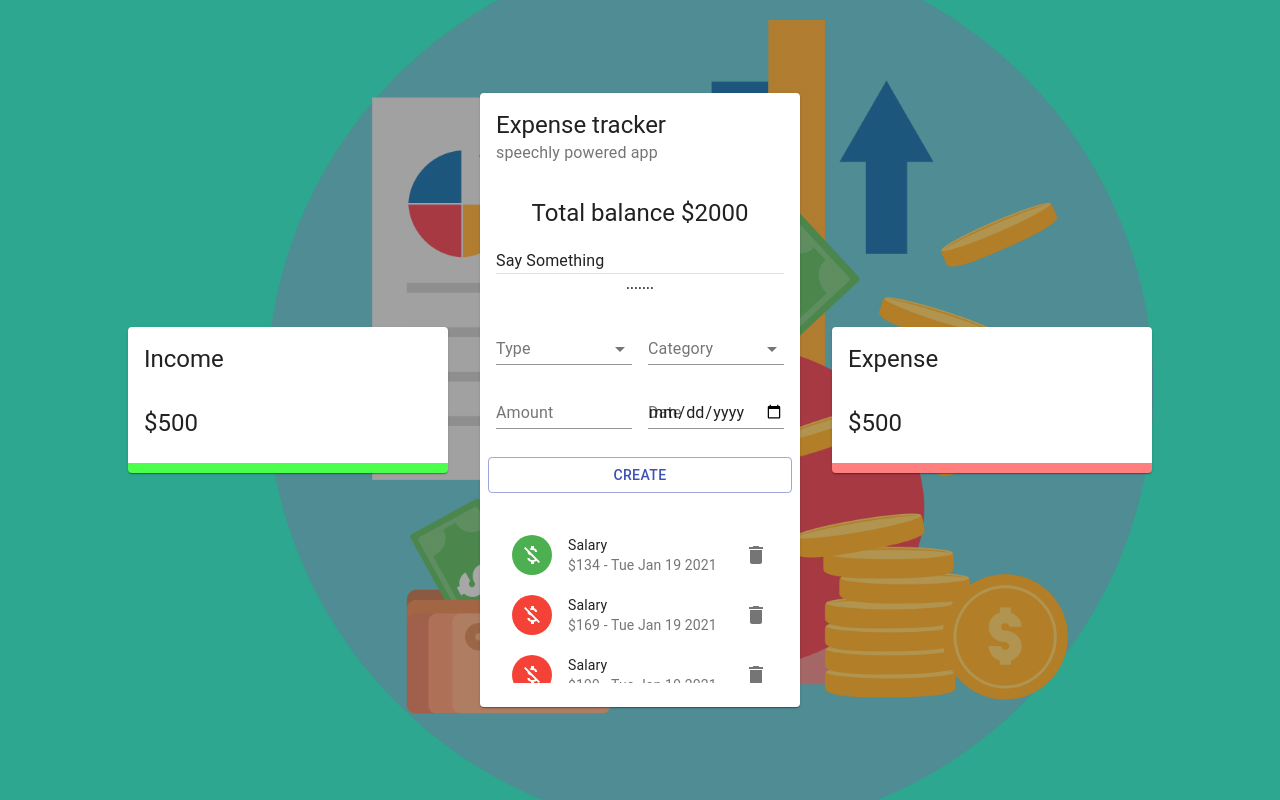
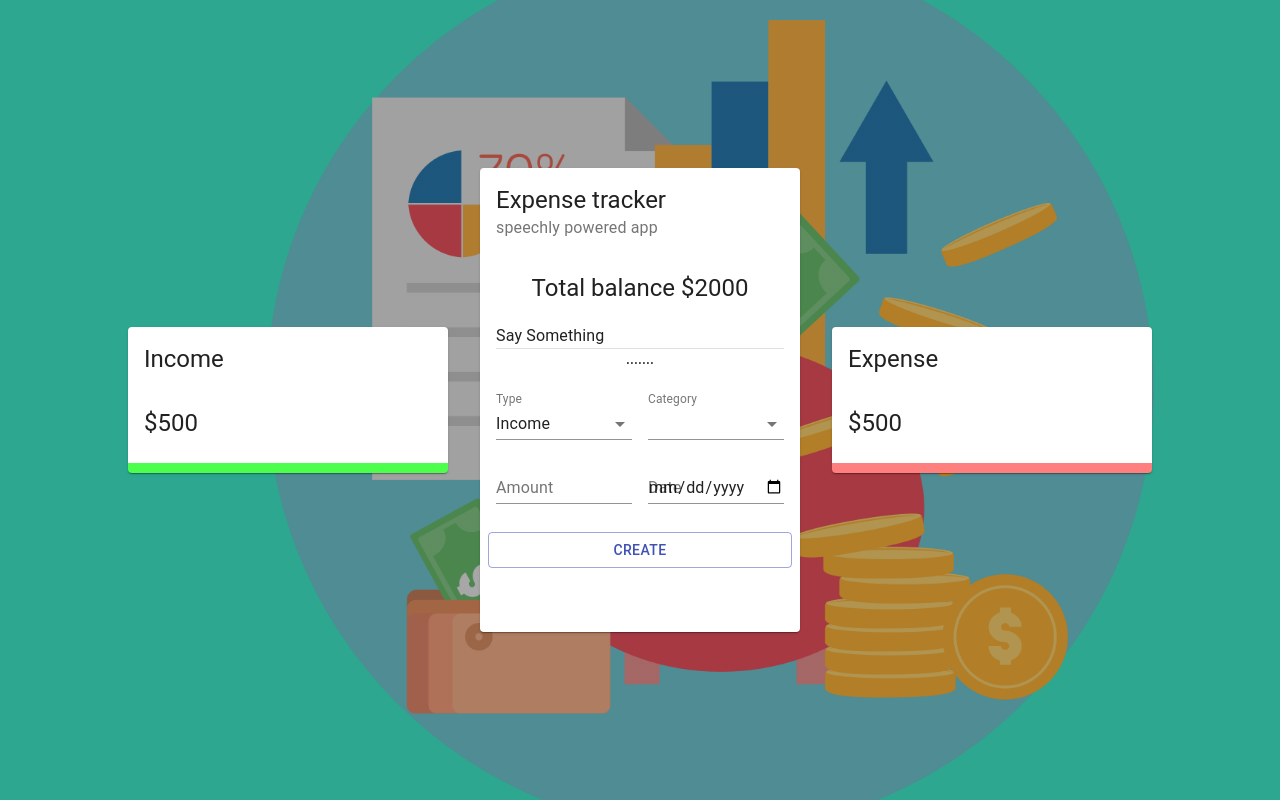
Before and after one commit to SammedSankonatti/expense-tracker, a React (Create React App) app: page / in a window 1280 px wide. Built offline with nearby package versions, Linux system fonts and the light colour scheme.

Commit message:
This worked perfectly : add transaction to list

```diff
--- a/src/components/Main/Form/Form.jsx
+++ b/src/components/Main/Form/Form.jsx
@@ -1,10 +1,28 @@
-import React from 'react'
+import React, { useState, useContext } from 'react'
 import {TextField , Typography, Grid, Button, FormControl, InputLabel, Select, MenuItem } from '@material-ui/core';
 
+import { ExpenseTrackerContext } from '../../../context/context';
+import {v4 as uuidv4}  from 'uuid';
 import useStyles from './styles';
+
+const initialState={
+    amount: ' ',
+    category: ' ',
+    type: 'Income',
+    date: new Date()
+}
 
 const Form = () => {
     const classes = useStyles();
+    const [formData, setFormData] = useState(initialState);
+    const {addTransaction } = useContext(ExpenseTrackerContext);
+
+    const createTransaction= ()=>{
+        const transaction={ ...formData, amount: Number(formData.amount), id:uuidv4()}
+        addTransaction(transaction);
+        setFormData(initialState);
+    }
+
     return (
         <Grid container spacing={2}>
             <Grid item xs={12} >
@@ -15,7 +33,7 @@
             <Grid item xs={6} >
                 <FormControl fullWidth >
                     <InputLabel> Type</InputLabel>
-                    <Select>
+                    <Select value={formData.type} onChange={(e)=> setFormData({...formData, type:e.target.value})} >
                         <MenuItem value="Income"  > Income</MenuItem>
                         <MenuItem value="Expense" > Expense</MenuItem>
                     </Select>
@@ -24,19 +42,19 @@
             <Grid item xs={6}>
                 <FormControl fullWidth >
                     <InputLabel> Category</InputLabel>
-                    <Select >
-                        <MenuItem item= "business"> Business </MenuItem>
-                        <MenuItem item="Sports"> Sports</MenuItem>
+                    <Select value={formData.category} onChange={(e)=> setFormData({...formData, category: e.target.value})} >
+                        <MenuItem value= "business"> Business </MenuItem>
+                        <MenuItem value="Sports"> Sports</MenuItem>
                     </Select>
                 </FormControl>
             </Grid>
             <Grid item xs={6}>
-                <TextField type="number" label="Amount" fullWidth />
+                <TextField type="number" label="Amount" fullWidth value={formData.amount} onChange={(e)=>setFormData({...formData, amount: e.target.value})} />
             </Grid>
             <Grid item xs={6}>
-                <TextField type="date" label="Date" fullWidth />
+                <TextField type="date" label="Date" fullWidth value={formData.date} onChange={(e)=> setFormData({...formData, date: e.target.value}) } />
             </Grid>
-            <Button className={classes.button} variant="outlined" color="primary" fullWidth> CREATE</Button>
+            <Button className={classes.button} variant="outlined" color="primary" fullWidth onClick={createTransaction} > CREATE</Button>
         </Grid>
     )
 }
--- a/src/components/Main/List/List.jsx
+++ b/src/components/Main/List/List.jsx
@@ -8,31 +8,7 @@
 
 const List = () => {
     const classes= useStyles();
-    const state = useContext(ExpenseTrackerContext);
-    console.log(state);
-
-    const transactions= [ {
-        id:1,
-        type: 'Income',
-        category:'Salary',
-        amount:134,
-        date: 'Tue Jan 19 2021'
-    },
-    {
-        id:2,
-        type: 'Expense',
-        category:'Salary',
-        amount:169,
-        date: 'Tue Jan 19 2021'
-    },
-     {
-        id:3,
-        type: 'Expense',
-        category:'Salary',
-        amount:199,
-        date: 'Tue Jan 19 2021'
-    }
-];
+    const {deleteTransaction, transactions} = useContext(ExpenseTrackerContext);
 
     return (
         <MUIList dense="false" className={classes.list} >
--- a/src/context/context.js
+++ b/src/context/context.js
@@ -1,12 +1,27 @@
 import React, { useReducer, createContext } from 'react';
+import contextReducer from './contextReducer';
+const initalState= [ ];
 
-const initalState= [ ];
 
 export const ExpenseTrackerContext = createContext(initalState);
 
 export const Provider = ({children})=>{
+    const [transactions, dispatch] = useReducer(contextReducer, initalState);
+
+    //action creators
+
+    const deleteTransaction =(id)=>{
+        dispatch({type:'DELETE_TRANSACTION', payload: id});
+    }
+
+    const addTransaction =(transaction)=>{
+        dispatch({type:'ADD_TRANSACTION', payload: transaction});
+    }
+
+    console.log(transactions);
+
     return (
-        <ExpenseTrackerContext.Provider value={{appname:'EXPENSE TRACKER'}} >
+        <ExpenseTrackerContext.Provider value={{deleteTransaction, addTransaction, transactions}} >
             {children}
         </ExpenseTrackerContext.Provider>
     )
--- /dev/null
+++ b/src/context/contextReducer.js
@@ -0,0 +1,18 @@
+
+const contextreducer =( state, action )=>{
+    let transactions;
+    switch(action.type){
+        case 'DELETE_TRANSACTION':
+             transactions = state.filter((t)=> t.id != action.payload);
+            return transactions;
+
+        case 'ADD_TRANSACTION':
+             transactions = [ action.payload, ...state];
+            return transactions;
+        default:
+            return state;
+    }
+
+}
+
+export default contextreducer;
```
Also changed, not shown: 1 other file (tests, documents, lock files or other folders).
